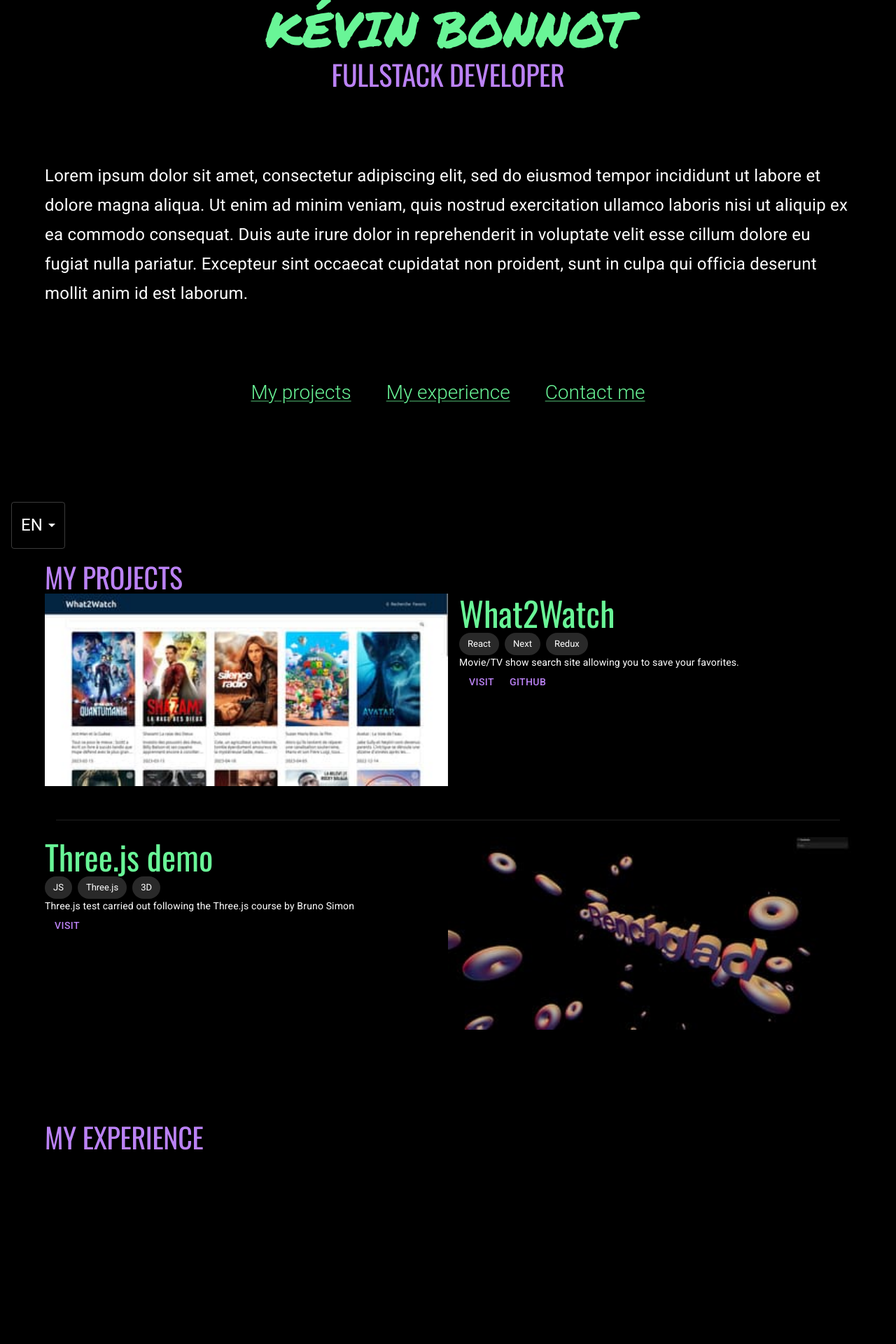
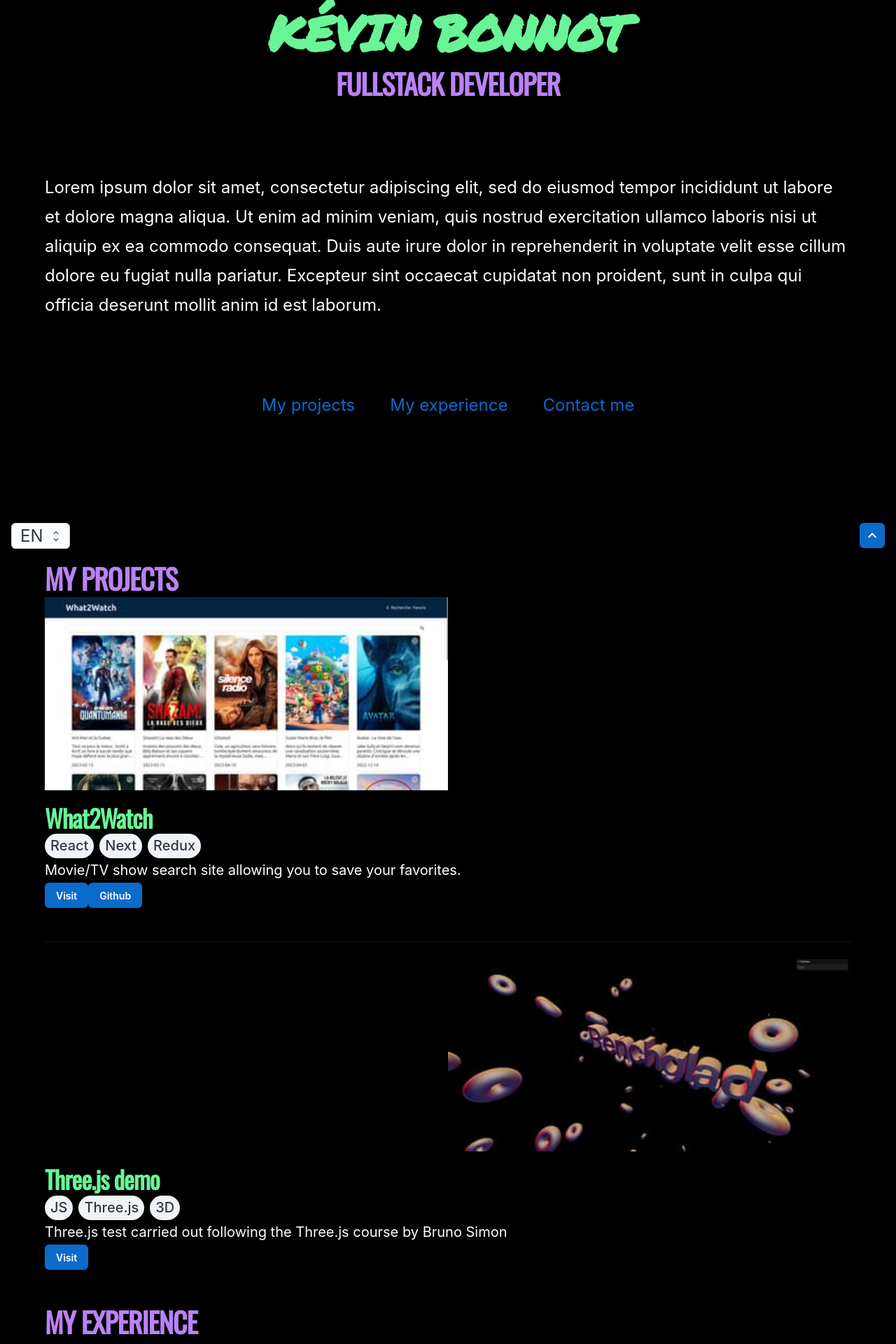
Before and after one commit to kevin-bonnot/personal-website, a React (Vite) app: page / in a window 1280 px wide. Shown: the top 1920 px of the page at 70% size. Built offline with nearby package versions, Linux system fonts and the light colour scheme.

Commit message:
Email work

```diff
--- a/package.json
+++ b/package.json
@@ -10,6 +10,7 @@
     "preview": "vite preview"
   },
   "dependencies": {
+    "@emailjs/browser": "^3.11.0",
     "@emotion/react": "^11.11.1",
     "@emotion/styled": "^11.11.0",
     "@fontsource/abril-fatface": "^5.0.5",
@@ -18,7 +19,7 @@
     "@fontsource/permanent-marker": "^5.0.8",
     "@fontsource/roboto": "^5.0.5",
     "@mui/icons-material": "^5.14.3",
-    "@mui/material": "^5.14.2",
+    "@mui/joy": "^5.0.0-beta.3",
     "@react-three/fiber": "^8.13.6",
     "@types/three": "^0.154.0",
     "@vercel/analytics": "^1.0.1",
--- a/src/App.tsx
+++ b/src/App.tsx
@@ -2,25 +2,21 @@ import './App.scss';
 import Project from './models/Project.ts';
 import ProjectCard from './components/ProjectCard.tsx';
 import { useTranslation } from 'react-i18next';
+import { Fragment, ReactElement, useEffect, useState } from 'react';
+import { darkThemeOptions } from './themes/dark.ts';
+import Contact from './components/Contact.tsx';
+import KeyboardArrowUpIcon from '@mui/icons-material/KeyboardArrowUp';
 import {
   Box,
   Container,
-  createTheme,
+  CssVarsProvider,
   Divider,
-  Fab,
-  Fade,
+  IconButton,
   Link,
-  MenuItem,
+  Typography,
   Select,
-  SelectChangeEvent,
-  ThemeProvider,
-  Typography,
-  useScrollTrigger,
-} from '@mui/material';
-import { ReactElement, useEffect, useState } from 'react';
-import { darkThemeOptions } from './themes/dark.ts';
-import Contact from './components/Contact.tsx';
-import KeyboardArrowUpIcon from '@mui/icons-material/KeyboardArrowUp';
+  Option
+} from '@mui/joy';
 
 
 function App() {
@@ -58,40 +54,41 @@ function App() {
     i18n.changeLanguage(language);
   }, [language, i18n]);
 
-  const handleLanguageChange = (event: SelectChangeEvent) => {
-    setLanguage(event.target.value);
+  const handleLanguageChange = (_: React.SyntheticEvent | null, newValue: string | null) => {
+    !!newValue && setLanguage(newValue);
   };
 
-  const darkTheme = createTheme(darkThemeOptions);
+  // const darkTheme = createTheme(darkThemeOptions);
 
   return (
-    <ThemeProvider theme={darkTheme}>
+    <>
+    <CssVarsProvider theme={darkThemeOptions}>
       <Container id="top-anchor">
         <div className="hero">
-          <Typography variant='h1' textAlign='center'>Kévin Bonnot</Typography>
-          <Typography variant='h2' textAlign='center' className='Job'>{t('jobTitle')}</Typography>
-          <Typography variant='body1' marginY='100px'>Lorem ipsum dolor sit amet, consectetur adipiscing elit, sed do eiusmod tempor incididunt ut labore et dolore magna aliqua. Ut enim ad minim veniam, quis nostrud exercitation ullamco laboris nisi ut aliquip ex ea commodo consequat. Duis aute irure dolor in reprehenderit in voluptate velit esse cillum dolore eu fugiat nulla pariatur. Excepteur sint occaecat cupidatat non proident, sunt in culpa qui officia deserunt mollit anim id est laborum.</Typography>
+          <Typography level='h1' textAlign='center'>Kévin Bonnot</Typography>
+          <Typography level='h2' textAlign='center' className='Job'>{t('jobTitle')}</Typography>
+          <Typography level='body-md' marginY='100px'>Lorem ipsum dolor sit amet, consectetur adipiscing elit, sed do eiusmod tempor incididunt ut labore et dolore magna aliqua. Ut enim ad minim veniam, quis nostrud exercitation ullamco laboris nisi ut aliquip ex ea commodo consequat. Duis aute irure dolor in reprehenderit in voluptate velit esse cillum dolore eu fugiat nulla pariatur. Excepteur sint occaecat cupidatat non proident, sunt in culpa qui officia deserunt mollit anim id est laborum.</Typography>
           <div className="menu">
             <ul>
-              <li><Link color='secondary' href='#projects'>{t('myProjects')}</Link></li>
-              <li><Link color='secondary' href='#experience'>{t('myExperience')}</Link></li>
-              <li><Link color='secondary' href='#contact'>{t('contactMe')}</Link></li>
+              <li><Link href='#projects'>{t('myProjects')}</Link></li>
+              <li><Link href='#experience'>{t('myExperience')}</Link></li>
+              <li><Link href='#contact'>{t('contactMe')}</Link></li>
             </ul>
           </div>
         </div>
         <section className="sectionContainer" id='projects'>
-          <Typography variant='h2'>{t('myProjects')}</Typography>
-          {projects.map((project, index) => <>{index !== 0 && <Divider variant='middle' sx={{marginBottom: 3}}/>}<ProjectCard key={project.name} project={project} side={index % 2 === 0 ? 'left' : 'right'} /></>)}
+          <Typography level='h2'>{t('myProjects')}</Typography>
+          {projects.map((project, index) => <Fragment key={project.name}>{index !== 0 && <Divider sx={{marginBottom: 3}}/>}<ProjectCard project={project} side={index % 2 === 0 ? 'left' : 'right'} /></Fragment>)}
         </section>
         <section className="sectionContainer" id='experience'>
-          <Typography variant='h2'>{t('myExperience')}</Typography>
+          <Typography level='h2'>{t('myExperience')}</Typography>
         </section>
         <Contact />
       </Container>
       <ScrollTop>
-        <Fab size="small" aria-label="scroll back to top" color='primary'>
+        <IconButton aria-label="scroll back to top" color='primary' variant='solid'>
           <KeyboardArrowUpIcon color='info' />
-        </Fab>
+        </IconButton>
       </ScrollTop>
       <Box
         sx={{
@@ -101,20 +98,16 @@ function App() {
         }}
       >
         <Select value={language} onChange={handleLanguageChange}>
-          <MenuItem value='fr'>FR</MenuItem>
-          <MenuItem value='en'>EN</MenuItem>
+          <Option value='fr'>FR</Option>
+          <Option value='en'>EN</Option>
         </Select>
       </Box>
-    </ThemeProvider>
+    </CssVarsProvider>
+    </>
   );
 }
 
 const ScrollTop = ({children}: {children: ReactElement}) => {
-  const trigger = useScrollTrigger({
-    target: window,
-    disableHysteresis: true,
-    threshold: 100,
-  });
 
   const handleClick = () => {
       const anchor = document.getElementById('top-anchor');
@@ -124,14 +117,12 @@ const ScrollTop = ({children}: {children: ReactElement}) => {
       }
   };
 
-  return <Fade in={trigger}>
-    <Box
-      sx={{ position: 'fixed', bottom: 16, right: 16 }}
-      onClick={handleClick}
-    >
-      {children}
-    </Box>
-  </Fade>;
+  return <Box
+    sx={{ position: 'fixed', bottom: 16, right: 16 }}
+    onClick={handleClick}
+  >
+    {children}
+  </Box>;
 };
 
 export default App;
--- /dev/null
+++ b/src/components/Contact.scss
@@ -0,0 +1,4 @@
+.contactText {
+  width: 100%;
+  margin: 12px 0 12px 0;
+}
--- a/src/components/Contact.tsx
+++ b/src/components/Contact.tsx
@@ -1,11 +1,63 @@
-import { Typography } from '@mui/material';
+import { Typography, Input, Button } from '@mui/joy';
 import { useTranslation } from 'react-i18next';
+import './Contact.scss';
+import emailjs from '@emailjs/browser';
+import { useRef } from 'react';
 
 const Contact = () => {
   const { t } = useTranslation();
+  const form = useRef<HTMLFormElement | null>(null);
+
+  const sendEmail = (e: React.FormEvent<HTMLFormElement>) => {
+    e.preventDefault();
+
+    const templateId = 'template_jm8ciyf';
+    const serviceId = 'service_xswu3w8';
+    const myKey = 'fwtpxdySmPJzwRqVa';
+
+    if (form.current) {
+      emailjs.sendForm(serviceId, templateId, form.current, myKey).then(res => {
+        console.log(res);
+        alert('Email send successfully');
+      }).catch(err => {
+        console.log(err);
+        alert('Error while sending the email');
+      });
+    }
+  };
 
   return <section className="sectionContainer" id='contact'>
-    <Typography variant='h2'>{t('contactMe')}</Typography>
+    <Typography level='h2'>{t('contactMe')}</Typography>
+    <Typography level='h3'>{t('byMail')}</Typography>
+    <form ref={form} onSubmit={sendEmail}>
+      <Input
+        variant='outlined'
+        name='name'
+        required
+        placeholder={t('name')}
+      ></Input>
+      <Input
+        variant='outlined'
+        type='email'
+        name='reply_to'
+        required
+        placeholder={t('yourMail')}
+      ></Input>
+      <Input
+        variant='outlined'
+        name='object'
+        required
+        placeholder={t('object')}
+      ></Input>
+      <Input
+        variant='outlined'
+        name='message'
+        required
+        placeholder={t('message')}
+      ></Input>
+      <Button type='submit'>{t('send')}</Button>
+    </form>
+    <Typography level='h3'>{t('mySocials')}</Typography>
   </section>;
 };
 
--- a/src/components/ProjectCard.tsx
+++ b/src/components/ProjectCard.tsx
@@ -1,7 +1,7 @@
 import Project from '../models/Project.ts';
 import './ProjectCard.scss';
 import {useTranslation} from 'react-i18next';
-import {Box, Button, Chip, Typography} from '@mui/material';
+import {Box, Button, Chip, Typography} from '@mui/joy';
 
 const ProjectCard = ({project, side}: {project: Project, side: 'left' | 'right'}) => {
   const {t} = useTranslation();
@@ -19,13 +19,13 @@ const ProjectCard = ({project, side}: {project: Project, side: 'left' | 'right'}
       }}
     />
     <div style={{flexGrow: 1}}>
-      <Typography variant='h3'>{t(project.name)}</Typography>
+      <Typography level='h3'>{t(project.name)}</Typography>
       <div className='TagContainer'>
         {project.tags.map(tag =>
-          <Chip key={project.name + '-' + tag} label={tag}></Chip>
+          <Chip key={project.name + '-' + tag}>{tag}</Chip>
         )}
       </div>
-      <Typography variant='body2'>{t(project.description)}</Typography>
+      <Typography level='body-sm'>{t(project.description)}</Typography>
       <Button style={{marginTop: 'auto'}} href={project.externalUrl} target='_blank'>{t('visit')}</Button>
       {project.github &&
         <Button href={project.github} target='_blank'>Github</Button>
--- a/src/i18n/en/en.json
+++ b/src/i18n/en/en.json
@@ -15,5 +15,12 @@
   "visit": "Visit",
   "underConstruction": "Under construction",
   "myExperience": "My experience",
-  "contactMe": "Contact me"
+  "contactMe": "Contact me",
+  "byMail": "By email",
+  "mySocials": "My socials",
+  "message": "Message",
+  "object": "Object",
+  "yourMail": "Your mail",
+  "name": "Your name",
+  "send": "Send"
 }
--- a/src/i18n/fr/fr.json
+++ b/src/i18n/fr/fr.json
@@ -15,5 +15,12 @@
   "visit": "Visiter",
   "underConstruction": "En construction",
   "myExperience": "Mon expérience",
-  "contactMe": "Me contacter"
+  "contactMe": "Me contacter",
+  "byMail": "Par mail",
+  "mySocials": "Mes réseaux",
+  "yourMail": "Votre mail",
+  "object": "Objet",
+  "message": "Message",
+  "name": "Votre nom",
+  "send": "Envoyer"
 }
--- a/src/themes/dark.ts
+++ b/src/themes/dark.ts
@@ -1,44 +1,44 @@
-import { ThemeOptions } from '@mui/material/styles';
+import { Theme, extendTheme } from '@mui/joy';
 
-export const darkThemeOptions: ThemeOptions = {
-  palette: {
-    mode: 'dark',
-    primary: {
-      main: '#BB82F5',
-    },
-    secondary: {
-      main: '#69F597',
-    },
-    info:{
-      main: '#ffffff'
-    },
-    text: {
-      secondary: '#BB82F5',
-    },
-    background: {
-      default: '#000000',
-    },
+
+export const darkThemeOptions: Theme = extendTheme({
+  colorSchemes: {
+    dark: {
+      palette: {
+        mode: 'dark',
+        primary: {
+          400: '#BB82F5',
+        },
+      },
+    }
   },
   typography: {
     h1: {
       fontFamily: 'Permanent Marker',
       textTransform: 'uppercase',
       color: '#69F597',
-      fontSize: 70
+      fontSize: '70px'
     },
     h2: {
       fontFamily: 'Oswald',
       textTransform: 'uppercase',
       color: '#BB82F5',
-      fontSize: 40
+      fontSize: '40px'
     },
     h3: {
       color: '#69F597',
       fontFamily: 'Oswald',
+      fontSize: '35px'
     },
-    body1: {
-      fontSize: 24,
-      lineHeight: 1.75
+    'body-md': {
+      fontSize: '24px',
+      lineHeight: 1.75,
+      color: 'white'
+    },
+    'body-sm': {
+      fontSize: '20px',
+      lineHeight: 1.75,
+      color: 'white'
     }
   },
-};
+});
```
Also changed, not shown: 1 other file (tests, documents, lock files or other folders).
